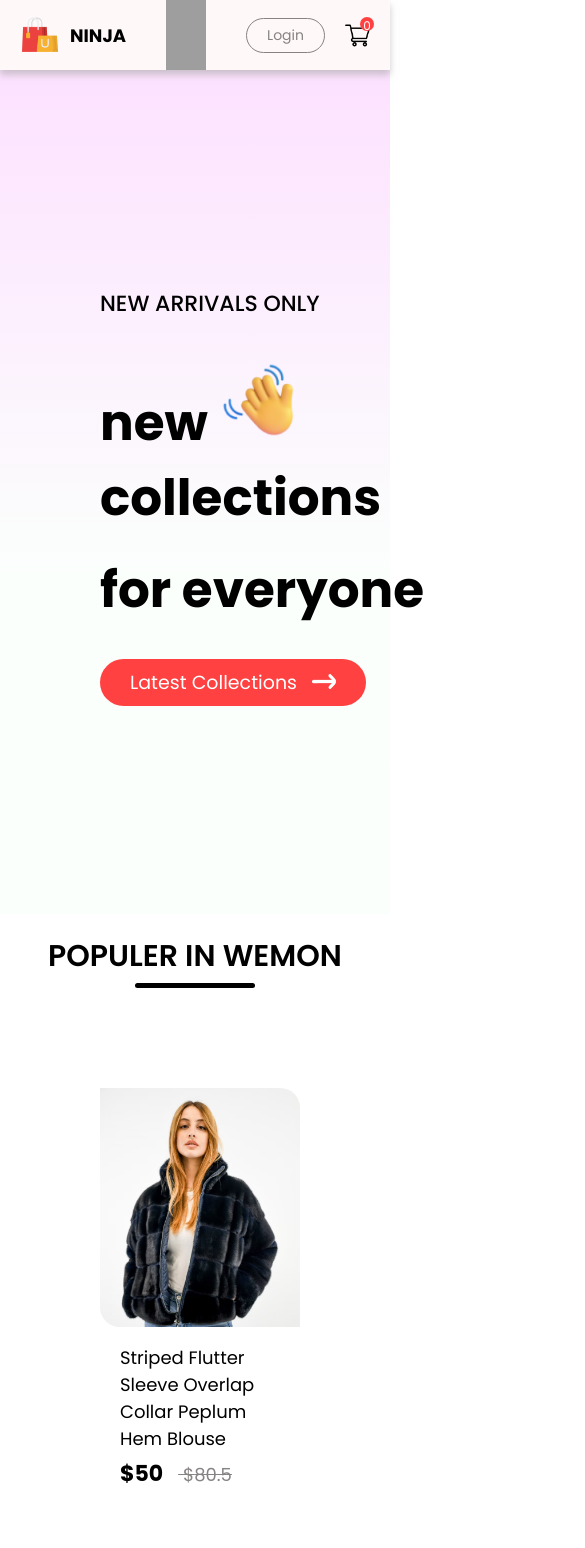
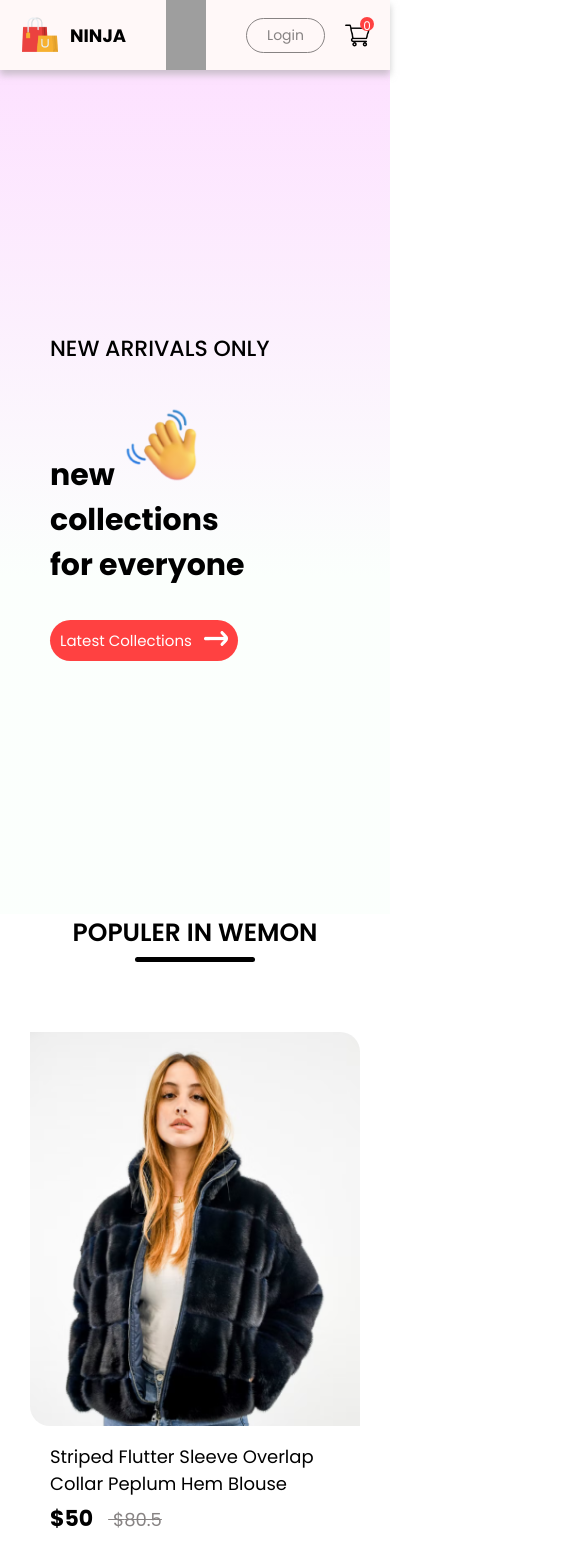
Before and after one commit to 7odaaabosetaa/E-commerce-react, a React (Vite) app in the folder Frontend/: page /#/ in a window 390 px wide. Shown: the top 1548 px of the page, 585 px wide, since content can reach past the window. Built offline with nearby package versions, Linux system fonts and the light colour scheme; grey boxes are pictures that could not be loaded.

Commit message:
shop page responsive

```diff
--- a/Frontend/src/App.css
+++ b/Frontend/src/App.css
@@ -20,7 +20,7 @@ ul , li{
     display: grid;
     row-gap: 50px;
     column-gap: 90px;
-    padding:  100px ;
+    padding:  100px;
     padding-bottom: 50px;
     grid-template-columns: repeat(auto-fit, minmax(200px, 1fr));
 }
@@ -32,7 +32,6 @@ ul , li{
     font-weight: 600;
     text-align: center;
     text-transform: uppercase;
-    /* margin: 60px; */
 }
 .paddingsection::after{
     position: absolute;
@@ -45,7 +44,6 @@ ul , li{
     transform: translateX(50%);
     border-radius: 5px;
 }
-
 /* a link button css */
 .button_link{
         background-color: #FF4141;
@@ -59,3 +57,16 @@ ul , li{
     color: #ffb6b6;
     /* font-size: 14px; */
 }
+
+@media (max-width: 767px) {
+    .paddingsection{
+        font-size: 25px;
+        padding: 0 0 10px;
+        margin-bottom: 40px;
+    }
+    .items {
+        padding: 30px;
+    }
+
+
+}
--- a/Frontend/src/componants/panar.css
+++ b/Frontend/src/componants/panar.css
@@ -34,5 +34,36 @@
 br{
     display: block;
     content: "";
-    margin-bottom: 17px;
  }
+ /* responsive  */
+ @media (max-width: 992px) {
+    .panar {
+        margin: 50px;
+        padding: 50px;
+    }
+
+ }
+ @media (max-width: 767px) {
+    .panar{
+    margin: 30px;
+    padding: 20px;
+ }
+ .panar img {
+    display: none;
+ }
+.panar .text{
+    margin-top: -70px;
+    justify-content: center;
+    align-items: center;
+    /* align-items: center; */
+    text-align: center;
+    width: 100%;
+}
+.panar .text h3{
+    text-align: center;
+}
+.panar br {
+    margin-bottom: 0;
+    display: none;
+}
+}
--- a/Frontend/src/pages/shop/Shop.css
+++ b/Frontend/src/pages/shop/Shop.css
@@ -80,4 +80,41 @@
     margin-left: 19px;
     background-color: black;
 }
-/*  */
+/* responsive  */
+
+@media (max-width: 992px) {
+    /* hero section */
+    .hero {
+        gap: 30px;
+        margin: 0;
+        padding: 50px;
+    }
+    .hero .left h2{
+        font-size: 30px;
+        width: 100%;
+
+    }
+    .hero .left a{
+        font-size: 15px;
+        padding: 10px ;
+
+    }
+     .hero .right img {
+        height: 80vh ;
+ }
+    /* hero section */
+
+
+}
+@media (max-width: 767px) {
+    /* hero section */
+    .hero{
+        justify-content: center;
+        align-items: center;
+    }
+     .hero .right{
+        display: none;
+     }
+    /* hero section */
+
+}
--- a/Frontend/src/pages/shop/Shop.jsx
+++ b/Frontend/src/pages/shop/Shop.jsx
@@ -10,12 +10,8 @@ import data_product from '../../Assets/data';
 import Panar from '../../componants/panar';
 import new_collections from '../../Assets/new_collections';
 import FooterShop from "../../componants/Footer";
-import { useContext } from 'react';
-import ShopContext from '../../componants/context/context';
 
 const Shop = () => {
-    const {item} = useContext(ShopContext);
-    // console.log(item)
 
     return (
         <div className='Shop'>
@@ -37,6 +33,8 @@ const Shop = () => {
             </div>
             {/* paner section */}
             <Panar img={girl} />
+            {/* paner section */}
+
             <div className="paddingsection">new  collections </div>
             <div className="items">
                 {new_collections.map((item) => {
@@ -44,7 +42,7 @@ const Shop = () => {
                 })}
             </div>
             <div className="subscribe">
-                <h3>get exclusive offers on ypur email</h3>
+                <h3>get exclusive offers on your email</h3>
                 <p>subscribe to our newsletter and stay updated</p>
                 <div>
                     <input type="email" name="" id="" placeholder='Your email id' />
```
